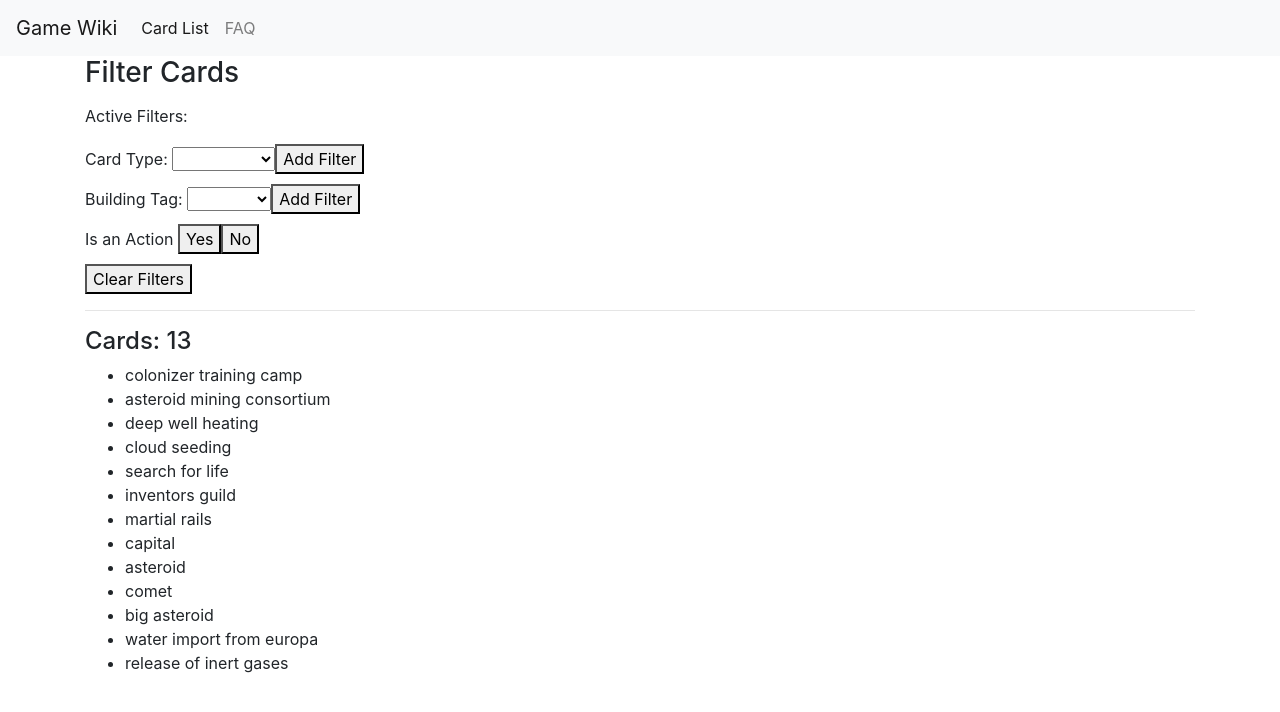
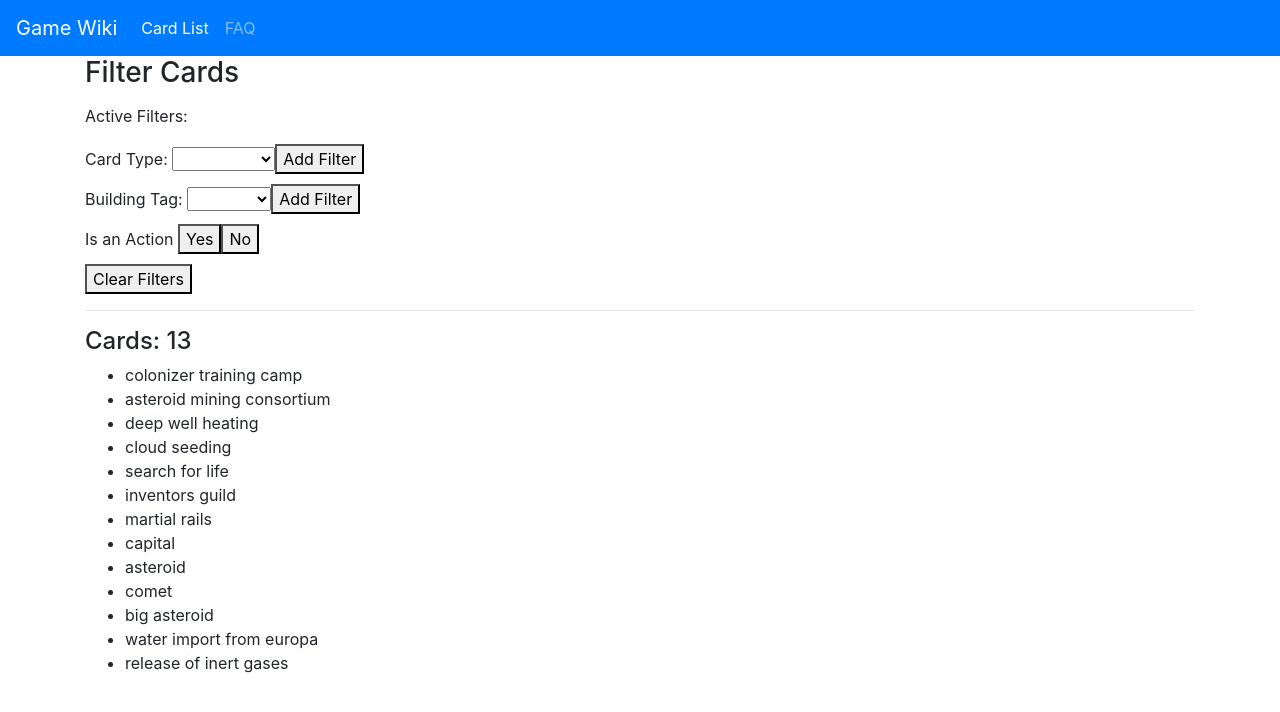
Before and after one commit to ryanechternacht/game-wiki, a Vue app: page / in a window 1280 px wide. Shown: the top 712 px of the page. Built offline with nearby package versions, Linux system fonts and the light colour scheme; what vue-lodash would draw is missing.

Commit message:
Convert navbar to vue-bootstrap

```diff
--- a/src/App.vue
+++ b/src/App.vue
@@ -1,26 +1,16 @@
 <template>
   <div id="app">
-    <nav class="navbar navbar-expand-lg navbar-light bg-light">
-      <router-link to="/" class="navbar-brand">Game Wiki</router-link>
-      <button
-        class="navbar-toggler"
-        type="button"
-        data-toggle="collapse"
-        data-target="#navbar-options"
-      >
-        <span class="navbar-toggler-icon"></span>
-      </button>
-      <div class="collapse navbar-collapse" id="navbar-options">
-        <ul class="navbar-nav">
-          <li class="nav-item" :class="{active: area == 'card-list'}">
-            <router-link class="nav-link" to="/">Card List</router-link>
-          </li>
-          <li class="nav-item" :class="{active: area == 'faq'}">
-            <router-link class="nav-link" to="/faq">FAQ</router-link>
-          </li>
-        </ul>
-      </div>
-    </nav>
+    <b-navbar toggleable="lg" type="dark" variant="primary">
+      <b-navbar-brand to="/">Game Wiki</b-navbar-brand>
+
+      <b-navbar-toggle target="nav-collapse"></b-navbar-toggle>
+      <b-collapse id="nav-collapse" is-nav>
+        <b-navbar-nav>
+          <b-nav-item to="/" :class="{active: area == 'card-list'}">Card List</b-nav-item>
+          <b-nav-item to="/faq" :class="{active: area == 'faq'}">FAQ</b-nav-item>
+        </b-navbar-nav>
+      </b-collapse>
+    </b-navbar>
 
     <div class="container">
       <router-view />
--- a/src/views/CardList.vue
+++ b/src/views/CardList.vue
@@ -85,7 +85,7 @@
         return this.cards;
       }
       let filter = this.buildFilter(this.filters);
-      return _.filter(this.cards, filter);
+      return this._.filter(this.cards, filter);
     }
   },
   methods: {
```
